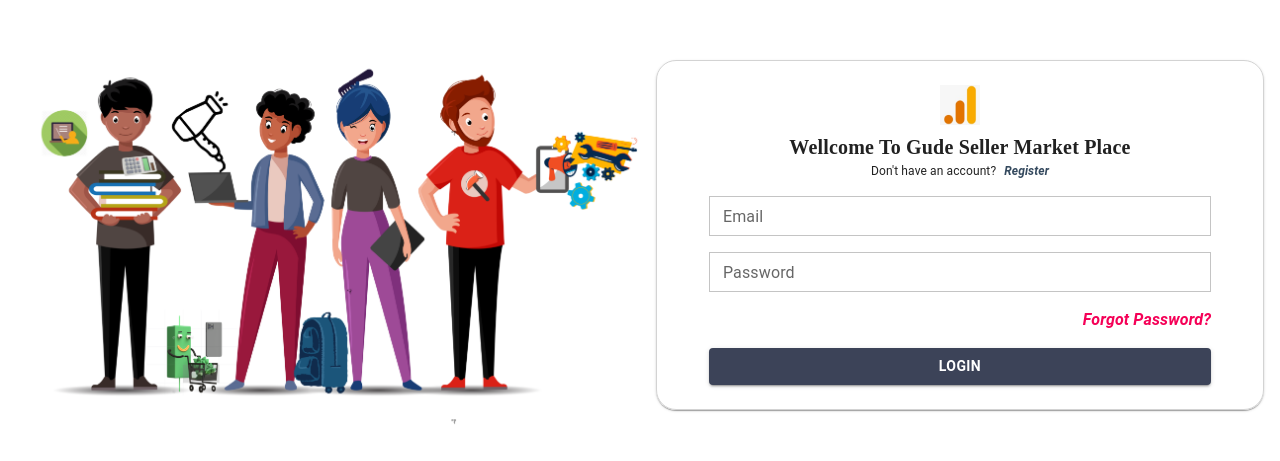
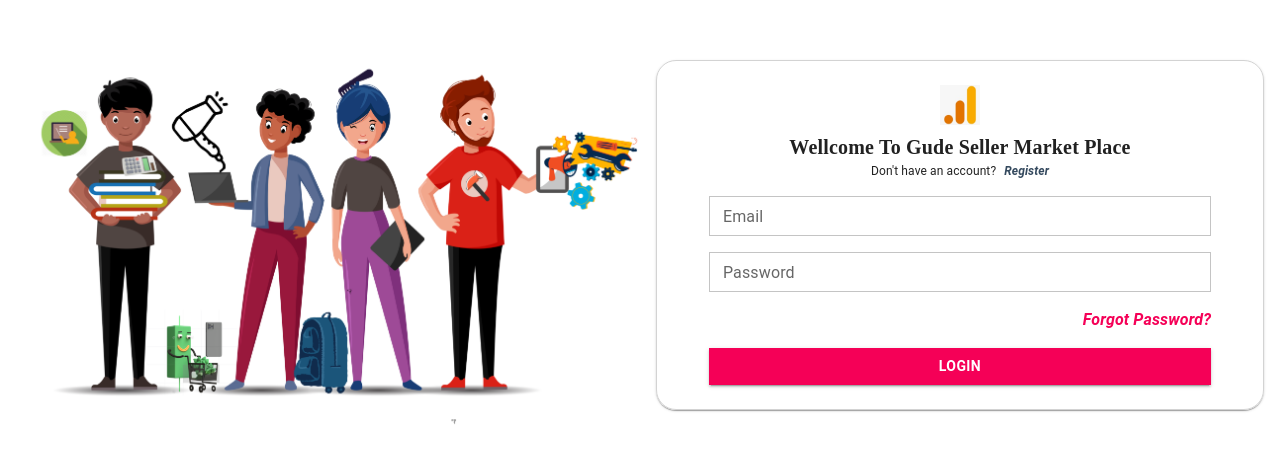
Before and after one commit to Kamzen/gude-v2, a React (Create React App) app: page /login in a window 1280 px wide. Shown: the part 165-626 px from the top of the page. Built offline with nearby package versions, Linux system fonts and the light colour scheme.

Commit message:
Update LoginUser.jsx

```diff
--- a/src/pages/Auth/LoginUser.jsx
+++ b/src/pages/Auth/LoginUser.jsx
@@ -121,8 +121,7 @@ const LoginUser = () => {
                           type="submit"
                           sx={{
                             width: "100%",
-                            borderRadius: 1,
-                            backgroundColor: "secondary.main",
+                            backgroundColor: "primary.main",
                             fontWeight: "bolder",
                           }}
                         >
```
